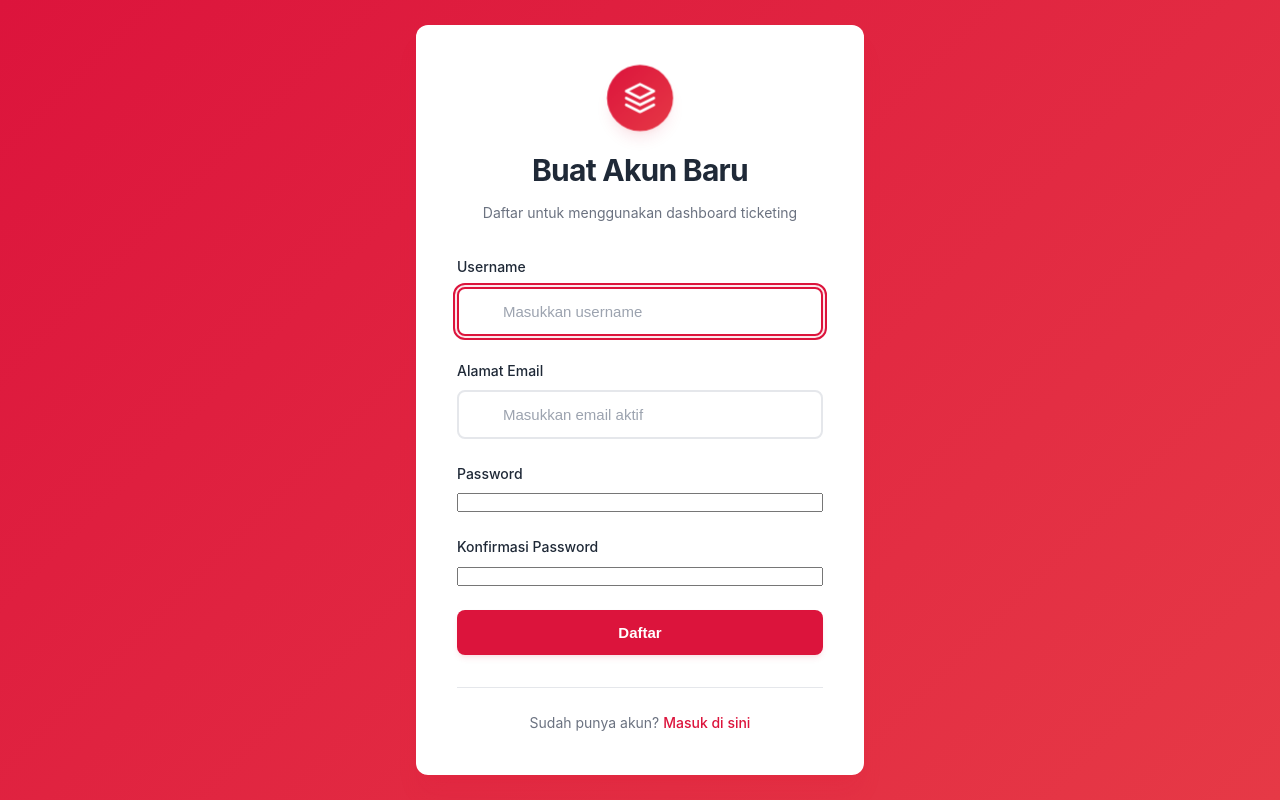
After one commit to Fayata/Ticketing, a Django app: page /register/ in a window 1280 px wide. The commit adds this page. Run offline with Django 5.2, Linux system fonts and the light colour scheme.

```diff
--- a/config/settings.py
+++ b/config/settings.py
@@ -143,6 +143,9 @@ LOGIN_URL = 'login'
 LOGIN_REDIRECT_URL = 'dashboard'
 LOGOUT_REDIRECT_URL = 'login'
 
+# Role configuration
+PORTAL_USER_GROUP = 'Portal Users'
+
 # Logging configuration
 LOGGING = {
     'version': 1,
--- a/tickets/forms.py
+++ b/tickets/forms.py
@@ -1,6 +1,6 @@
 # tickets/forms.py
 from django import forms
-from django.contrib.auth.forms import UserChangeForm, PasswordChangeForm
+from django.contrib.auth.forms import UserChangeForm, PasswordChangeForm, UserCreationForm
 from django.contrib.auth import get_user_model
 from .models import Ticket
 
@@ -53,6 +53,29 @@ class UserProfileForm(forms.ModelForm):
         # Username tidak bisa diubah jika sudah digunakan oleh user lain
         self.fields['username'].help_text = 'Wajib diisi. Hanya huruf, angka, dan @/./+/-/_ yang diperbolehkan.'
 
+
+class UserRegistrationForm(UserCreationForm):
+    """Form untuk registrasi user portal"""
+    class Meta:
+        model = User
+        fields = ['username', 'email', 'password1', 'password2']
+        labels = {
+            'username': 'Username',
+            'email': 'Alamat Email',
+            'password1': 'Password',
+            'password2': 'Konfirmasi Password',
+        }
+        widgets = {
+            'username': forms.TextInput(attrs={
+                'class': 'form-input',
+                'placeholder': 'Masukkan username'
+            }),
+            'email': forms.EmailInput(attrs={
+                'class': 'form-input',
+                'placeholder': 'Masukkan email aktif'
+            }),
+        }
+
 class CustomPasswordChangeForm(PasswordChangeForm):
     """Form untuk mengubah password"""
     old_password = forms.CharField(
--- a/tickets/templates/tickets/login.html
+++ b/tickets/templates/tickets/login.html
@@ -120,12 +120,12 @@
             <div class="login-footer">
                 <p class="footer-text">
                     Belum punya akun?
-                    <a href="/admin/" class="footer-link">Hubungi administrator</a>
+                    <a href="{% url 'register' %}" class="footer-link">Daftar sekarang</a>
                 </p>
-                <p class="footer-text">
+                <!-- <p class="footer-text">
                     Admin?
                     <a href="/admin/" class="footer-link">Masuk ke admin panel</a>
-                </p>
+                </p> -->
             </div>
         </div>
     </div>
--- /dev/null
+++ b/tickets/templates/tickets/register.html
@@ -0,0 +1,94 @@
+{% load static %}
+<!DOCTYPE html>
+<html lang="id">
+<head>
+    <meta charset="UTF-8">
+    <meta name="viewport" content="width=device-width, initial-scale=1.0">
+    <title>Registrasi - Portal Ticketing</title>
+    <link rel="stylesheet" href="{% static 'login.css' %}">
+    <link rel="stylesheet" href="{% static 'pages.css' %}">
+</head>
+<body>
+    <div class="login-container">
+        <div class="login-card">
+            <div class="login-header">
+                <div class="logo-container">
+                    <svg class="logo-icon" viewBox="0 0 24 24" fill="none" xmlns="http://www.w3.org/2000/svg">
+                        <path d="M12 2L2 7L12 12L22 7L12 2Z" stroke="currentColor" stroke-width="2" stroke-linecap="round" stroke-linejoin="round"/>
+                        <path d="M2 17L12 22L22 17" stroke="currentColor" stroke-width="2" stroke-linecap="round" stroke-linejoin="round"/>
+                        <path d="M2 12L12 17L22 12" stroke="currentColor" stroke-width="2" stroke-linecap="round" stroke-linejoin="round"/>
+                    </svg>
+                </div>
+                <h1 class="login-title">Buat Akun Baru</h1>
+                <p class="login-subtitle">Daftar untuk menggunakan dashboard ticketing</p>
+            </div>
+
+            {% if form.errors %}
+            <div class="alert-container">
+                <div class="alert alert-error">
+                    <svg class="alert-icon" viewBox="0 0 24 24" fill="none" xmlns="http://www.w3.org/2000/svg" style="width: 1.25rem; height: 1.25rem; flex-shrink: 0;">
+                        <circle cx="12" cy="12" r="10" stroke="currentColor" stroke-width="2"/>
+                        <path d="M12 8V12" stroke="currentColor" stroke-width="2" stroke-linecap="round"/>
+                        <path d="M12 16H12.01" stroke="currentColor" stroke-width="2" stroke-linecap="round"/>
+                    </svg>
+                    <span>Terjadi kesalahan. Silakan periksa kembali form Anda.</span>
+                </div>
+            </div>
+            {% endif %}
+
+            <form method="post" class="login-form">
+                {% csrf_token %}
+
+                <div class="form-group">
+                    <label for="{{ form.username.id_for_label }}" class="form-label">Username</label>
+                    {{ form.username }}
+                    {% if form.username.errors %}
+                        <div class="field-error">{{ form.username.errors|striptags }}</div>
+                    {% endif %}
+                </div>
+
+                <div class="form-group">
+                    <label for="{{ form.email.id_for_label }}" class="form-label">Alamat Email</label>
+                    {{ form.email }}
+                    {% if form.email.errors %}
+                        <div class="field-error">{{ form.email.errors|striptags }}</div>
+                    {% endif %}
+                </div>
+
+                <div class="form-group">
+                    <label for="{{ form.password1.id_for_label }}" class="form-label">Password</label>
+                    {{ form.password1 }}
+                    {% if form.password1.errors %}
+                        <div class="field-error">{{ form.password1.errors|striptags }}</div>
+                    {% endif %}
+                </div>
+
+                <div class="form-group">
+                    <label for "{{ form.password2.id_for_label }}" class="form-label">Konfirmasi Password</label>
+                    {{ form.password2 }}
+                    {% if form.password2.errors %}
+                        <div class="field-error">{{ form.password2.errors|striptags }}</div>
+                    {% endif %}
+                </div>
+
+                <button type="submit" class="login-button">
+                    <span class="button-text">Daftar</span>
+                </button>
+            </form>
+
+            <div class="login-footer">
+                <p class="footer-text">
+                    Sudah punya akun?
+                    <a href="{% url 'login' %}" class="footer-link">Masuk di sini</a>
+                </p>
+                <!-- <p class="footer-text">
+                    Admin?
+                    <a href="/admin/" class="footer-link">Masuk ke admin panel</a>
+                </p> -->
+            </div>
+        </div>
+    </div>
+
+    <script src="{% static 'login.js' %}"></script>
+</body>
+</html>
--- a/tickets/urls.py
+++ b/tickets/urls.py
@@ -13,6 +13,8 @@ urlpatterns = [
 
     # Halaman Login (custom view untuk user)
     path('login/', views.user_login, name='login'),
+    # Halaman Registrasi user portal
+    path('register/', views.user_register, name='register'),
 
     # Halaman Logout (custom view yang menerima GET request)
     path('logout/', views.user_logout, name='logout'),
--- a/tickets/views.py
+++ b/tickets/views.py
@@ -1,20 +1,53 @@
 # tickets/views.py
 from django.shortcuts import render, redirect, get_object_or_404
+from functools import wraps
+
 from django.contrib.auth.decorators import login_required
 from django.contrib.auth import authenticate, login, logout, update_session_auth_hash
+from django.contrib.auth.models import Group
 from django.contrib import messages
 from django.core.mail import send_mail
 from django.conf import settings
 from django.db.models import Q
-from .forms import TicketForm, UserProfileForm, CustomPasswordChangeForm
+from .forms import TicketForm, UserProfileForm, CustomPasswordChangeForm, UserRegistrationForm
 from .models import Ticket, Department
 import logging
 
 logger = logging.getLogger(__name__)
 
+
+def _portal_group_name():
+    return getattr(settings, 'PORTAL_USER_GROUP', 'Portal Users')
+
+
+def ensure_portal_group_exists():
+    Group.objects.get_or_create(name=_portal_group_name())
+
+
+def user_has_portal_role(user):
+    if not user.is_authenticated:
+        return False
+    # Admin (staff/superuser) boleh akses kedua dashboard
+    if user.is_staff or user.is_superuser:
+        return True
+    # User biasa harus tergabung dalam grup Portal Users
+    return user.groups.filter(name=_portal_group_name()).exists()
+
+
+def portal_user_required(view_func):
+    @wraps(view_func)
+    def _wrapped(request, *args, **kwargs):
+        if not user_has_portal_role(request.user):
+            messages.error(request, 'Akses ini khusus untuk akun pengguna portal.')
+            return redirect('login')
+        return view_func(request, *args, **kwargs)
+    return _wrapped
+
 def user_login(request):
-    # Jika user sudah login, redirect ke dashboard
-    if request.user.is_authenticated:
+    ensure_portal_group_exists()
+
+    # Jika user sudah login dan memang user portal, langsung ke dashboard
+    if request.user.is_authenticated and user_has_portal_role(request.user):
         return redirect('dashboard')
 
     if request.method == 'POST':
@@ -26,6 +59,12 @@ def user_login(request):
         user = authenticate(request, username=username, password=password)
         if user is not None:
             logger.info(f"Autentikasi BERHASIL untuk user: {user.username}")
+
+            if not user_has_portal_role(user):
+                logger.warning(f"User {user.username} tidak memiliki akses portal.")
+                messages.error(request, 'Akun ini tidak memiliki akses ke dashboard pengguna.')
+                return render(request, 'tickets/login.html')
+
             login(request, user)
             if not remember_me:
                 request.session.set_expiry(0)
@@ -46,6 +85,29 @@ def user_login(request):
 
     return render(request, 'tickets/login.html')
 
+
+def user_register(request):
+    """Registrasi akun baru untuk dashboard user"""
+    ensure_portal_group_exists()
+
+    if request.user.is_authenticated and user_has_portal_role(request.user):
+        return redirect('dashboard')
+
+    if request.method == 'POST':
+        form = UserRegistrationForm(request.POST)
+        if form.is_valid():
+            user = form.save()
+            # Tambahkan user baru ke grup Portal Users
+            portal_group, _ = Group.objects.get_or_create(name=_portal_group_name())
+            user.groups.add(portal_group)
+
+            messages.success(request, 'Registrasi berhasil. Silakan login dengan akun Anda.')
+            return redirect('login')
+    else:
+        form = UserRegistrationForm()
+
+    return render(request, 'tickets/register.html', {'form': form})
+
 # View untuk logout user
 def user_logout(request):
     logout(request)
@@ -54,6 +116,7 @@ def user_logout(request):
 
 # View baru untuk Dashboard
 @login_required
+@portal_user_required
 def dashboard(request):
     user = request.user
     # Ambil semua tiket user
@@ -80,6 +143,7 @@ def dashboard(request):
     }
     return render(request, 'tickets/dashboard.html', context)
 @login_required
+@portal_user_required
 def ticket_success(request, ticket_id):
     # Ambil data tiket untuk ditampilkan ID-nya
     ticket = get_object_or_404(Ticket, id=ticket_id)
@@ -89,6 +153,7 @@ def ticket_success(request, ticket_id):
 
 # View untuk halaman "Kirim Tiket"
 @login_required
+@portal_user_required
 def create_ticket(request):
     user = request.user
 
@@ -151,6 +216,7 @@ def create_ticket(request):
 
 # View untuk Settings/Profile User
 @login_required
+@portal_user_required
 def user_settings(request):
     user = request.user
 
@@ -189,6 +255,7 @@ def user_settings(request):
 
 # View untuk My Tickets (daftar semua tiket user)
 @login_required
+@portal_user_required
 def my_tickets(request):
     user = request.user
 
@@ -238,6 +305,7 @@ def my_tickets(request):
 
 # View untuk Ticket Detail
 @login_required
+@portal_user_required
 def ticket_detail(request, ticket_id):
     user = request.user
     ticket = get_object_or_404(Ticket, id=ticket_id, created_by=user)
```
Also changed, not shown: tickets/static/dashboard.css (+27 -0 lines).
